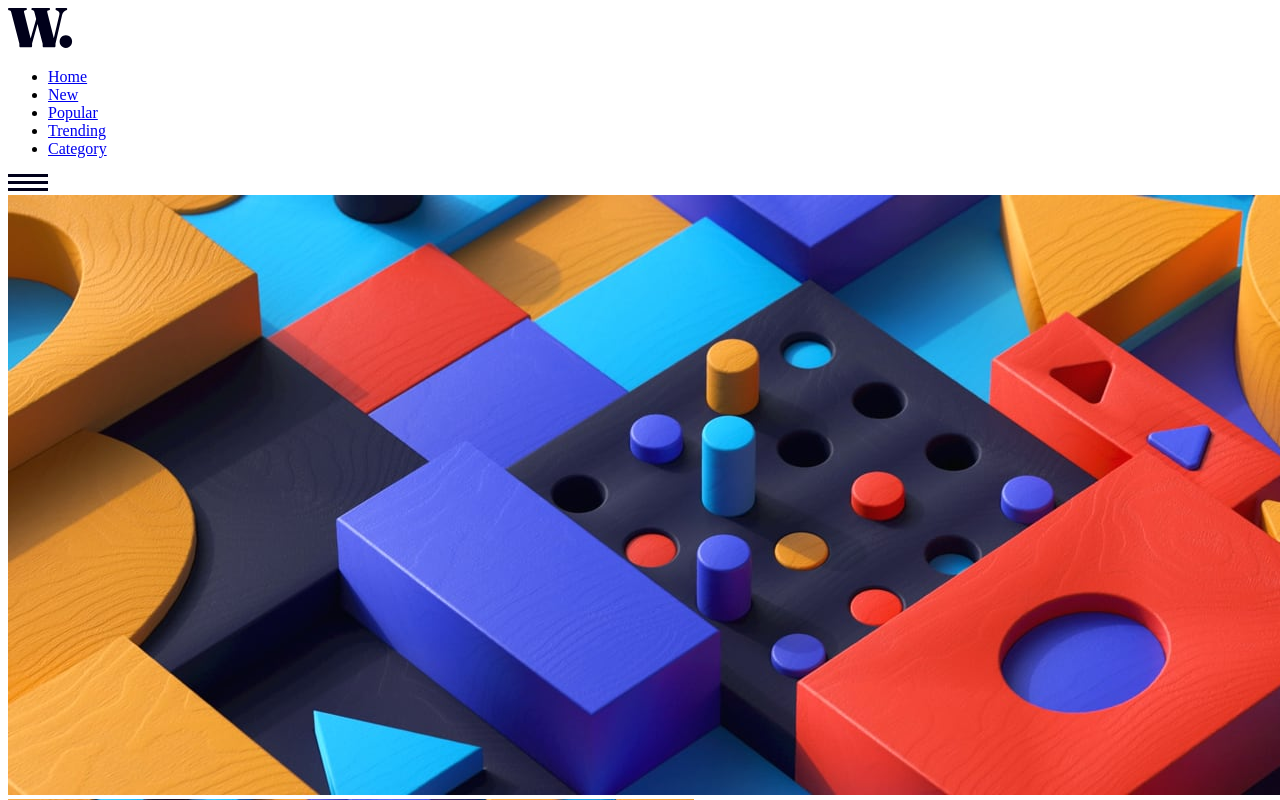
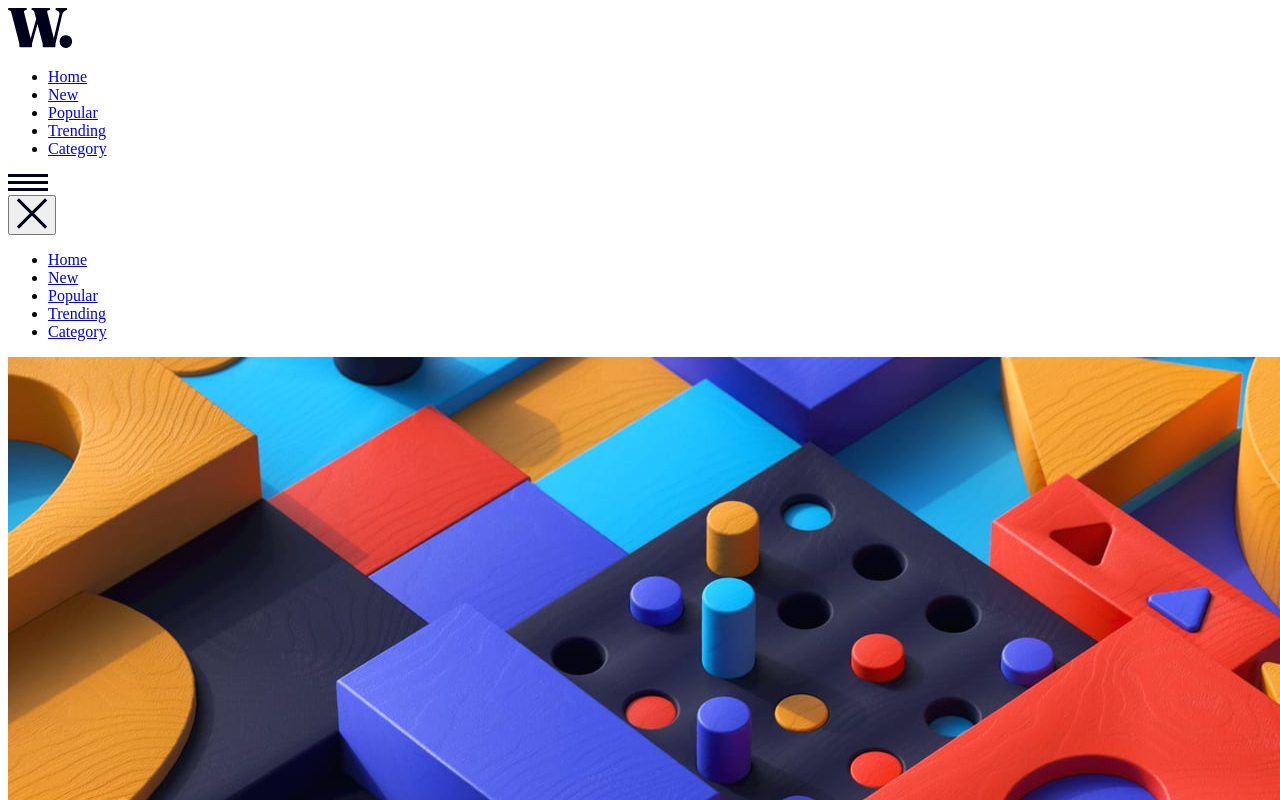
Before and after one commit to abmanaf/News-Home-page, a React (Vite) app: page / in a window 1280 px wide. Shown: the top 800 px of the page. Built offline with nearby package versions, Linux system fonts and the light colour scheme; the HTML template or start-up script is replaced by a standard one; a web font is replaced by a local one.

Commit message:
changes made

```diff
--- a/src/NavBar.jsx
+++ b/src/NavBar.jsx
@@ -1,7 +1,12 @@
-import React from 'react'
-
+import React, { useState } from 'react';
 
 function NavBar() {
+  const [isSidebarOpen, setIsSidebarOpen] = useState(false);
+
+  const toggleSidebar = () => {
+    setIsSidebarOpen(!isSidebarOpen);
+  };
+
   return (
     <div>
       <div className='header'>
@@ -17,12 +22,22 @@ function NavBar() {
             <li><a href="#">Category</a></li>
           </ul>
         </div>
-            <div className='menu-icon'>
+        <div className='menu-icon' onClick={toggleSidebar}>
           <img src="/assets/images/icon-menu.svg" alt="icon-menu" />
         </div>
       </div>
+      <div className={`sidebar ${isSidebarOpen ? 'open' : ''}`}>
+        <button className='close-button' onClick={toggleSidebar}><img src="/assets/images/icon-menu-close.svg" alt="" /></button>
+        <ul>
+          <li><a sty href="#">Home</a></li>
+          <li><a href="#">New</a></li>
+          <li><a href="#">Popular</a></li>
+          <li><a href="#">Trending</a></li>
+          <li><a href="#">Category</a></li>
+        </ul>
       </div>
-  )
+    </div>
+  );
 }
 
-export default NavBar
+export default NavBar;
```
Lines whose indentation alone changed are shown as unchanged.
